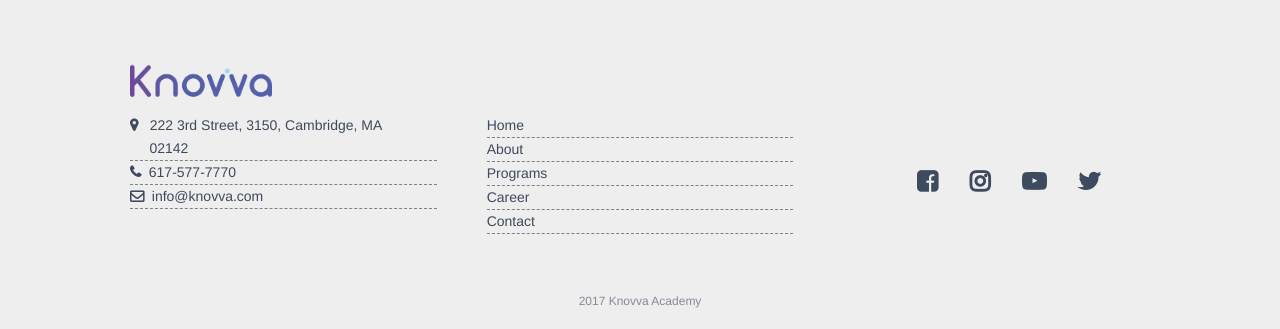
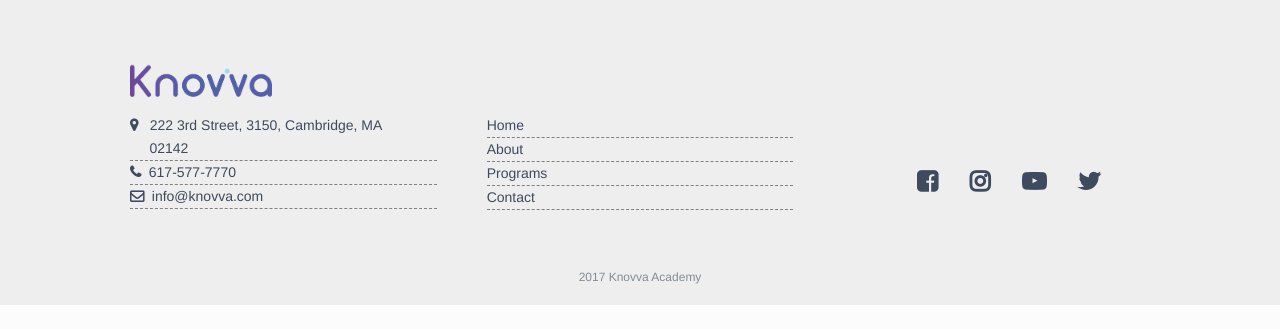
Before and after one commit to xuezhouappdev/knovva, a PHP site: page /index.php in a window 1280 px wide. Shown: the part 3514-3843 px from the top of the page. After the commit the page ends 3819 px from the top, so only its background shows below. Run offline with PHP 8.4, Linux system fonts and the light colour scheme; some libraries are stand-ins or nearby versions; some web fonts are replaced.

Commit message:
hide career

```diff
--- a/footer.php
+++ b/footer.php
@@ -40,7 +40,7 @@
                    <li><a href="index">Home</a></li>
                     <li><a href="about">About</a></li>
                     <li><a href="programs">Programs</a></li>
-                    <li><a href="career.php">Career</a></li>
+<!--                    <li><a href="career.php">Career</a></li>-->
 
                    <!-- <li><a href="#">Blog</a></li>-->
                     <li><a href="contact">Contact</a></li>
```
